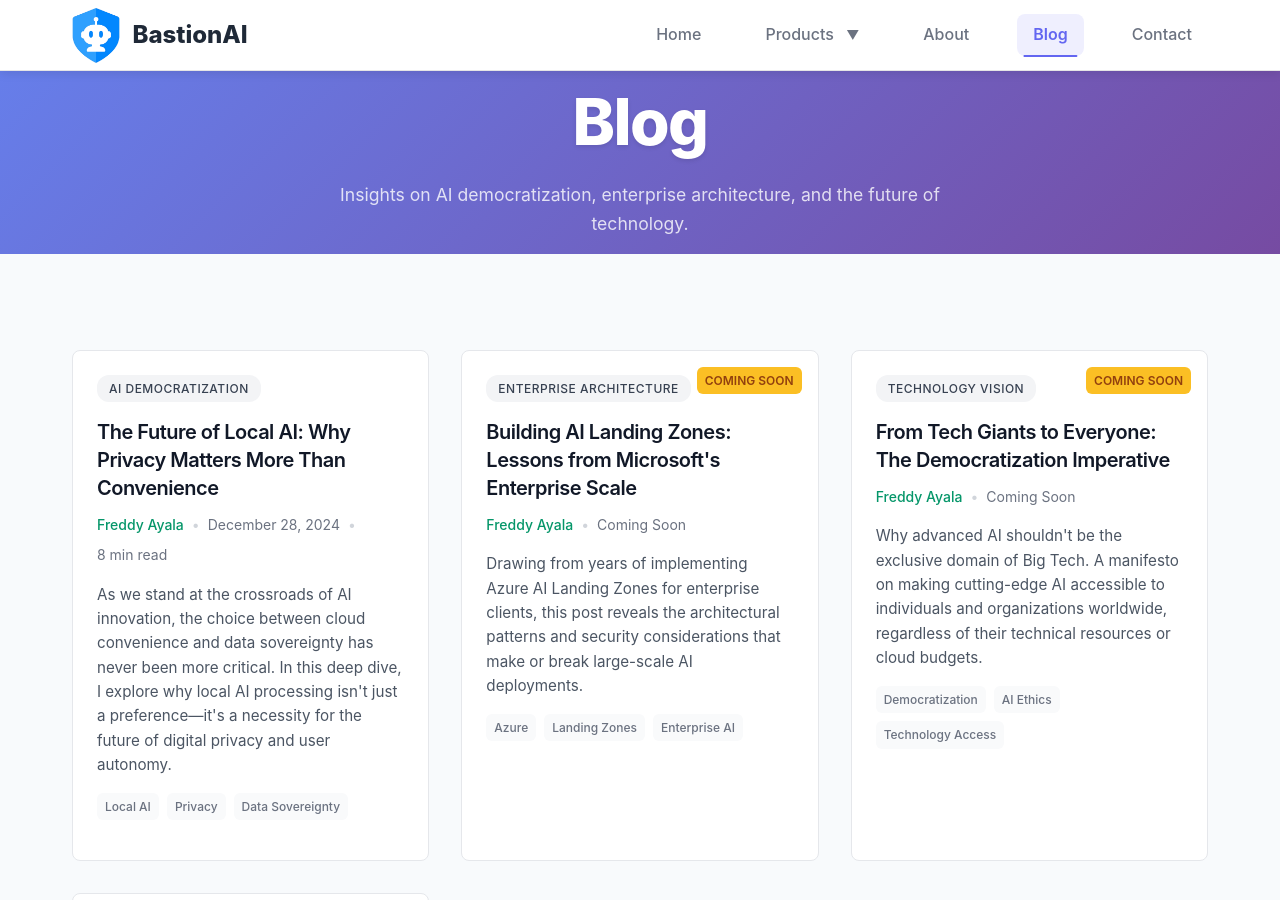
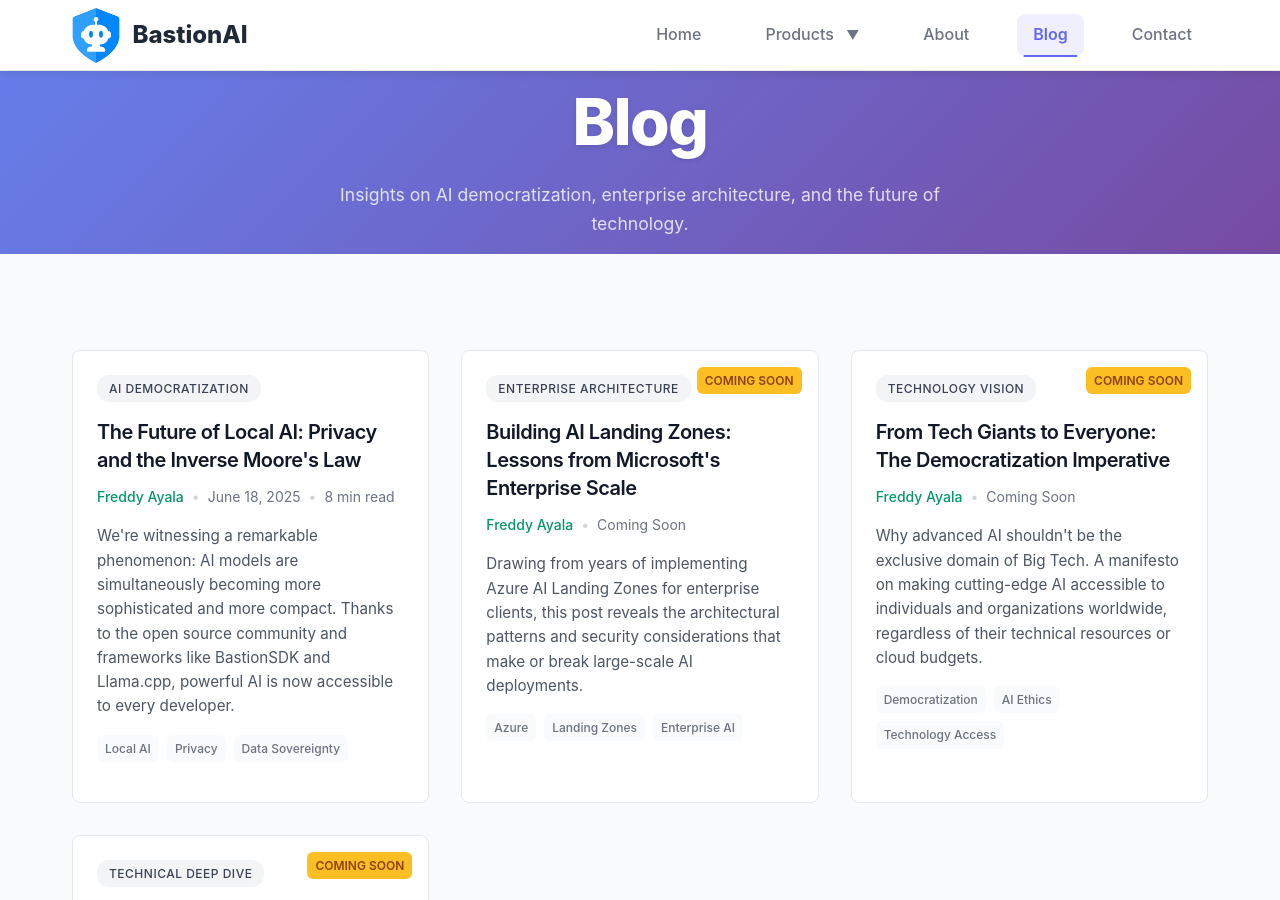
Before and after one commit to BastionAI/bastionai.github.io, a Jekyll site: the page built from blog.md, in a window 1280 px wide and 900 px high. Built offline with Jekyll 4.4.1, drawn with Linux system fonts in a browser that asks for light colours.

Commit message:
Update blog entry: Changed title and URL to reflect the focus on "Privacy and the Inverse Moore's Law." Revised publication date and description to highlight advancements in local AI accessibility and the role of open source technologies. Removed outdated post file related to the previous title.

```diff
--- a/blog.md
+++ b/blog.md
@@ -4,12 +4,12 @@
 description: "Insights on AI democratization, enterprise architecture, and the future of technology from BastionAI's founder."
 permalink: /blog/
 blog_posts:
-  - title: "The Future of Local AI: Why Privacy Matters More Than Convenience"
+  - title: "The Future of Local AI: Privacy and the Inverse Moore's Law"
     category: "AI Democratization"
     author: "Freddy Ayala"
-    date: 2024-12-28
-    url: "/blog/future-of-local-ai-privacy-matters/"
-    description: "As we stand at the crossroads of AI innovation, the choice between cloud convenience and data sovereignty has never been more critical. In this deep dive, I explore why local AI processing isn't just a preference—it's a necessity for the future of digital privacy and user autonomy."
+    date: 2025-06-18
+    url: "/blog/inverse-moores-law-local-ai/"
+    description: "We're witnessing a remarkable phenomenon: AI models are simultaneously becoming more sophisticated and more compact. Thanks to the open source community and frameworks like BastionSDK and Llama.cpp, powerful AI is now accessible to every developer."
     tags: ["Local AI", "Privacy", "Data Sovereignty"]
     reading_time: 8
     featured: true
```
Also changed, not shown: _posts/2025-06-18-inverse-moores-law-local-ai.md (renamed from _posts/2024-12-28-future-of-local-ai-privacy-matters.md, +2 -2 lines).
